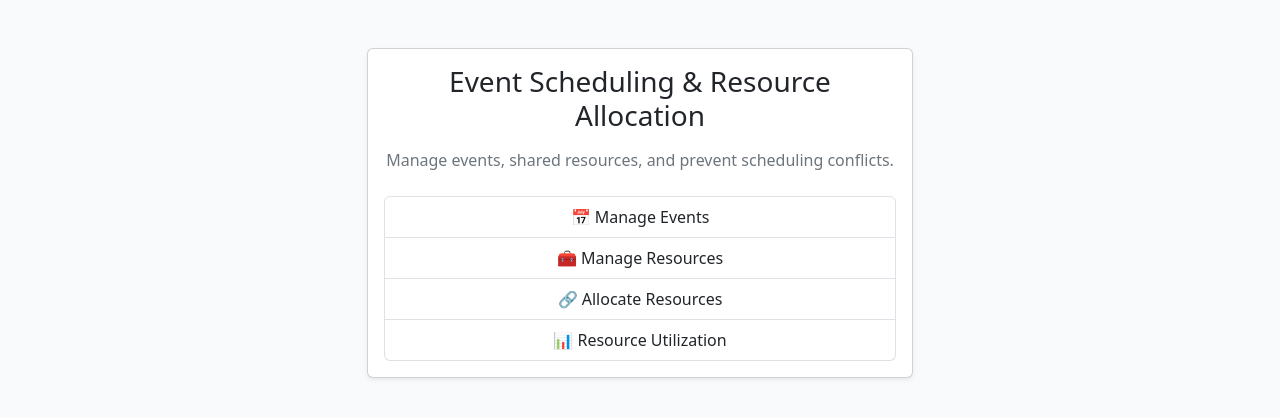
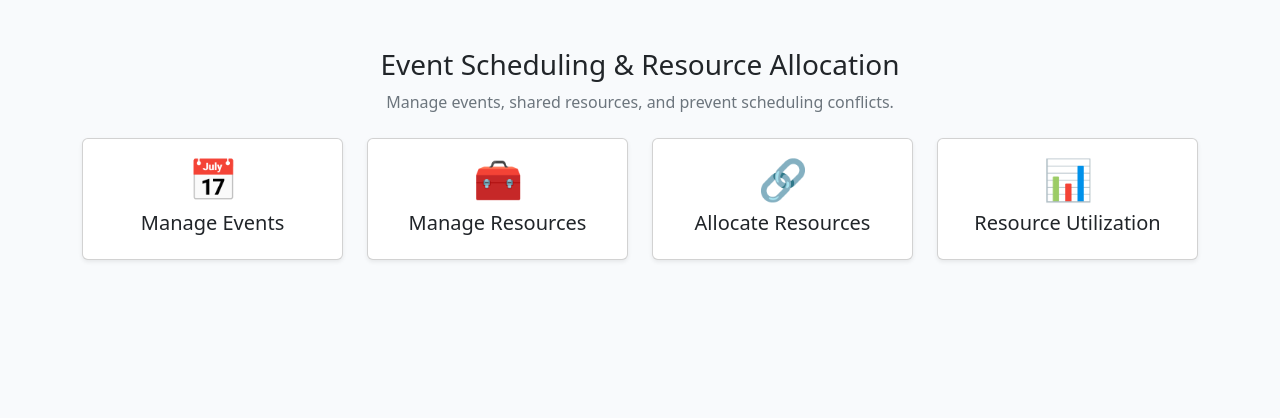
Before and after one commit to MadhanKumar22it27/Aerele-Flask-Application, a Flask app: page / in a window 1280 px wide. Shown: the part 56-474 px from the top of the page. Run offline with Flask 3, Linux system fonts and the light colour scheme.

Commit message:
changed commit

```diff
--- a/frontend/templates/index.html
+++ b/frontend/templates/index.html
@@ -10,42 +10,65 @@
 <!-- Navbar -->
 <nav class="navbar navbar-dark" style="background-color:#4f46e5;">
   <div class="container">
-    <a class="navbar-brand fw-bold" href="/">Event Scheduler</a>
+    <span class="navbar-brand fw-bold">Event Scheduler</span>
   </div>
 </nav>
 
-<!-- Page Content -->
 <div class="container mt-5">
-  <div class="row justify-content-center">
-    <div class="col-md-6">
+  <div class="text-center mb-4">
+    <h3>Event Scheduling & Resource Allocation</h3>
+    <p class="text-secondary">
+      Manage events, shared resources, and prevent scheduling conflicts.
+    </p>
+  </div>
 
-      <div class="card shadow-sm">
-        <div class="card-body text-center">
+  <!-- GRID -->
+  <div class="row g-4 justify-content-center">
 
-          <h3 class="mb-3">Event Scheduling & Resource Allocation</h3>
-          <p class="text-secondary mb-4">
-            Manage events, shared resources, and prevent scheduling conflicts.
-          </p>
+    <div class="col-md-3">
+      <a href="/events-ui" class="text-decoration-none">
+        <div class="card shadow-sm text-center h-100">
+          <div class="card-body">
+            <h1>📅</h1>
+            <h5>Manage Events</h5>
+          </div>
+        </div>
+      </a>
+    </div>
 
-          <div class="list-group">
-            <a href="/events-ui" class="list-group-item list-group-item-action">
-              📅 Manage Events
-            </a>
-            <a href="/resources-ui" class="list-group-item list-group-item-action">
-              🧰 Manage Resources
-            </a>
-            <a href="/allocate-ui" class="list-group-item list-group-item-action">
-              🔗 Allocate Resources
-            </a>
-            <a href="/report-ui" class="list-group-item list-group-item-action">
-              📊 Resource Utilization
-            </a>
+    <div class="col-md-3">
+      <a href="/resources-ui" class="text-decoration-none">
+        <div class="card shadow-sm text-center h-100">
+          <div class="card-body">
+            <h1>🧰</h1>
+            <h5>Manage Resources</h5>
           </div>
+        </div>
+      </a>
+    </div>
 
+    <div class="col-md-3">
+      <a href="/allocate-ui" class="text-decoration-none">
+        <div class="card shadow-sm text-center h-100">
+          <div class="card-body">
+            <h1>🔗</h1>
+            <h5>Allocate Resources</h5>
+          </div>
         </div>
-      </div>
+      </a>
+    </div>
 
+    <div class="col-md-3">
+      <a href="/report-ui" class="text-decoration-none">
+        <div class="card shadow-sm text-center h-100">
+          <div class="card-body">
+            <h1>📊</h1>
+            <h5>Resource Utilization</h5>
+          </div>
+        </div>
+      </a>
     </div>
+
   </div>
 </div>
 
```
Also changed, not shown: frontend/templates/allocate.html (+16 -3 lines), frontend/templates/events.html (+14 -5 lines), frontend/templates/report.html (+12 -2 lines), frontend/templates/resources.html (+15 -5 lines).
